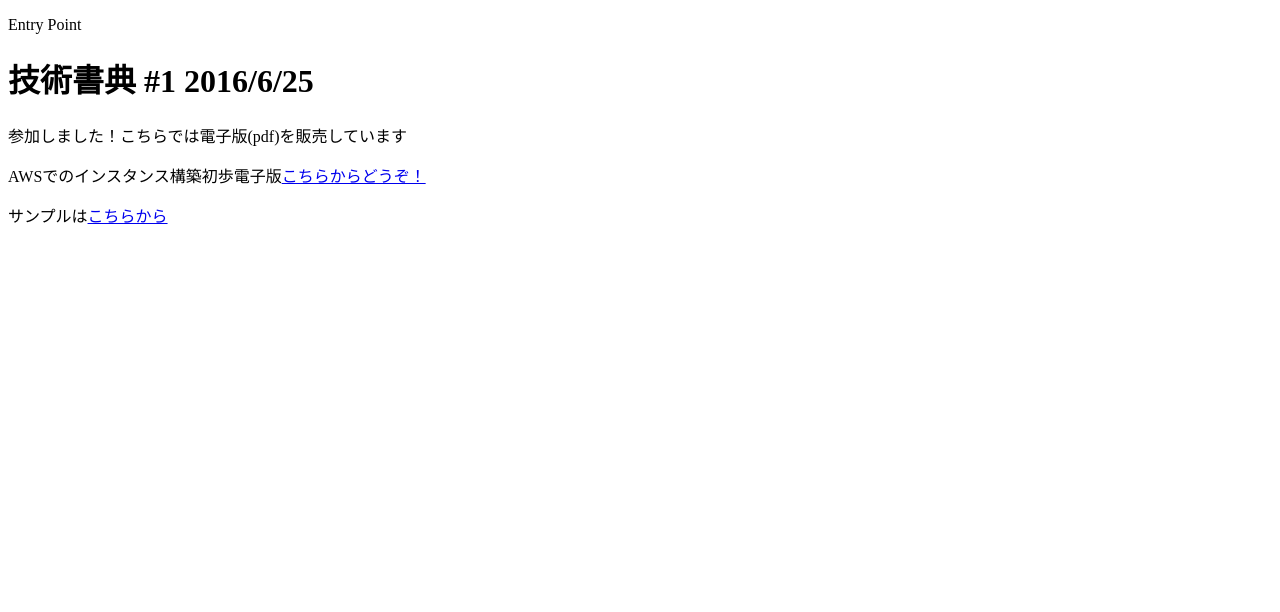
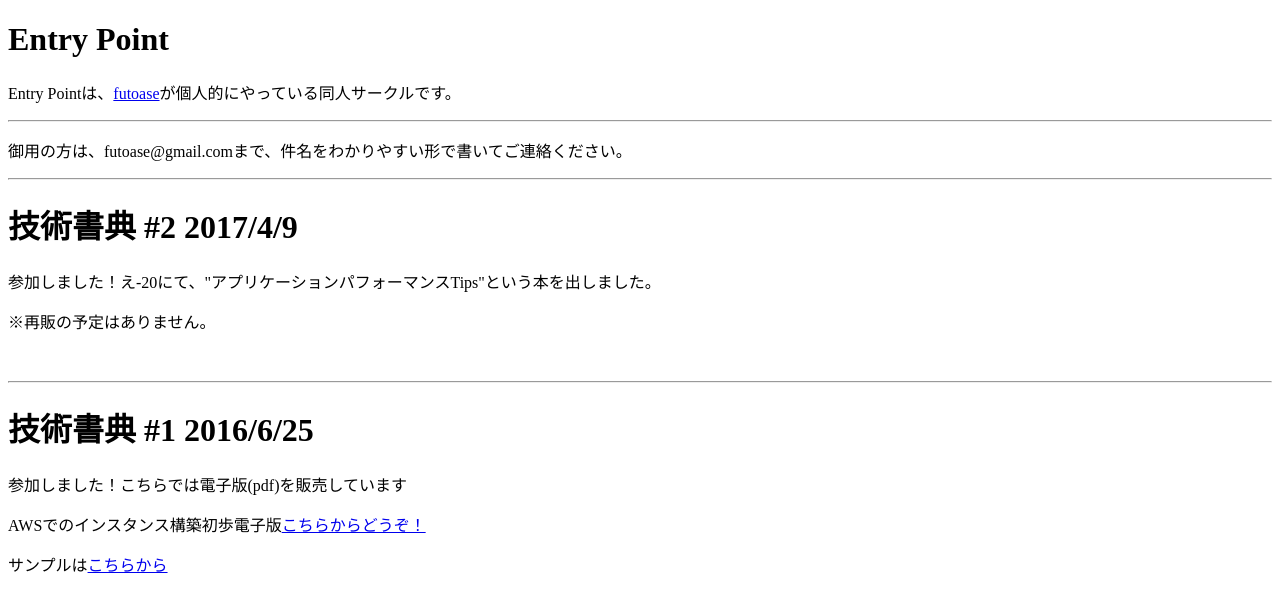
Before and after one commit to entry-point/entry-point.github.io, a plain HTML site: page index.html in a window 1280 px wide. Drawn offline with Linux system fonts and the light colour scheme.

Commit message:
Updated.

```diff
--- a/index.html
+++ b/index.html
@@ -6,8 +6,16 @@
   </head>
   <body>
     <div>
-      <p>Entry Point</p>
+      <h1>Entry Point</h1>
+      <p>Entry Pointは、<a href="http://twitter.com/xga">futoase</a>が個人的にやっている同人サークルです。
     </div>
+    <hr/>
+    <p>御用の方は、futoase@gmail.comまで、件名をわかりやすい形で書いてご連絡ください。</p>
+    <hr/>
+    <h1>技術書典 #2 2017/4/9</h1>
+    <p>参加しました！え-20にて、"アプリケーションパフォーマンスTips"という本を出しました。</p>
+    <p>※再販の予定はありません。</p>
+    <hr/>
     <h1>技術書典 #1 2016/6/25</h1>
     <p>参加しました！こちらでは電子版(pdf)を販売しています</p>
     <div>
```
